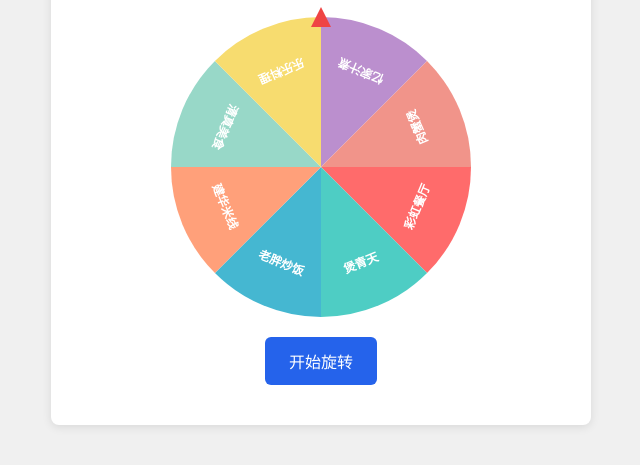
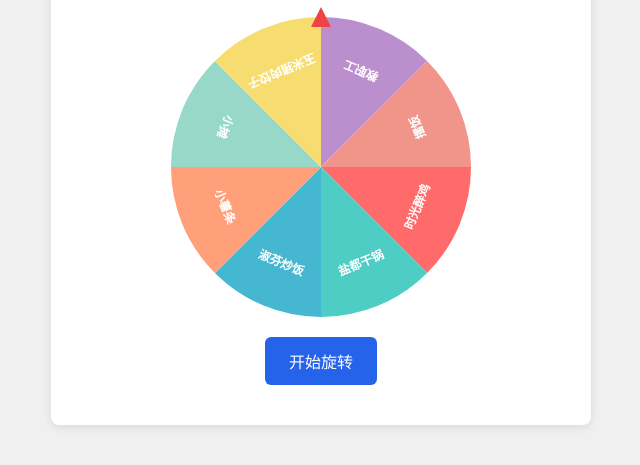
Before and after one commit to hxh20050109/text, a plain HTML site: page index.html in a window 1280 px wide. Shown: the part 225-690 px from the top of the page, without its empty margins (319-959 px from the left). Drawn offline with Linux system fonts and the light colour scheme.

Commit message:
Add files via upload

```diff
--- a/index.html
+++ b/index.html
@@ -111,8 +111,8 @@
 
     <script>
         const restaurants = [
-            "彩虹餐厅", "煲青天", "老胖炒饭", "建华米线",
-            "清真美食", "乐乐料理", "忆家汁煮", "肉蟹煲"
+            "时光醉鸡", "盐都干锅", "淑芬炒饭", "小薯条",
+            "小摊","玉米猪肉饺子", "教职工", "擂饭"
         ];
 
         const colors = [
```
